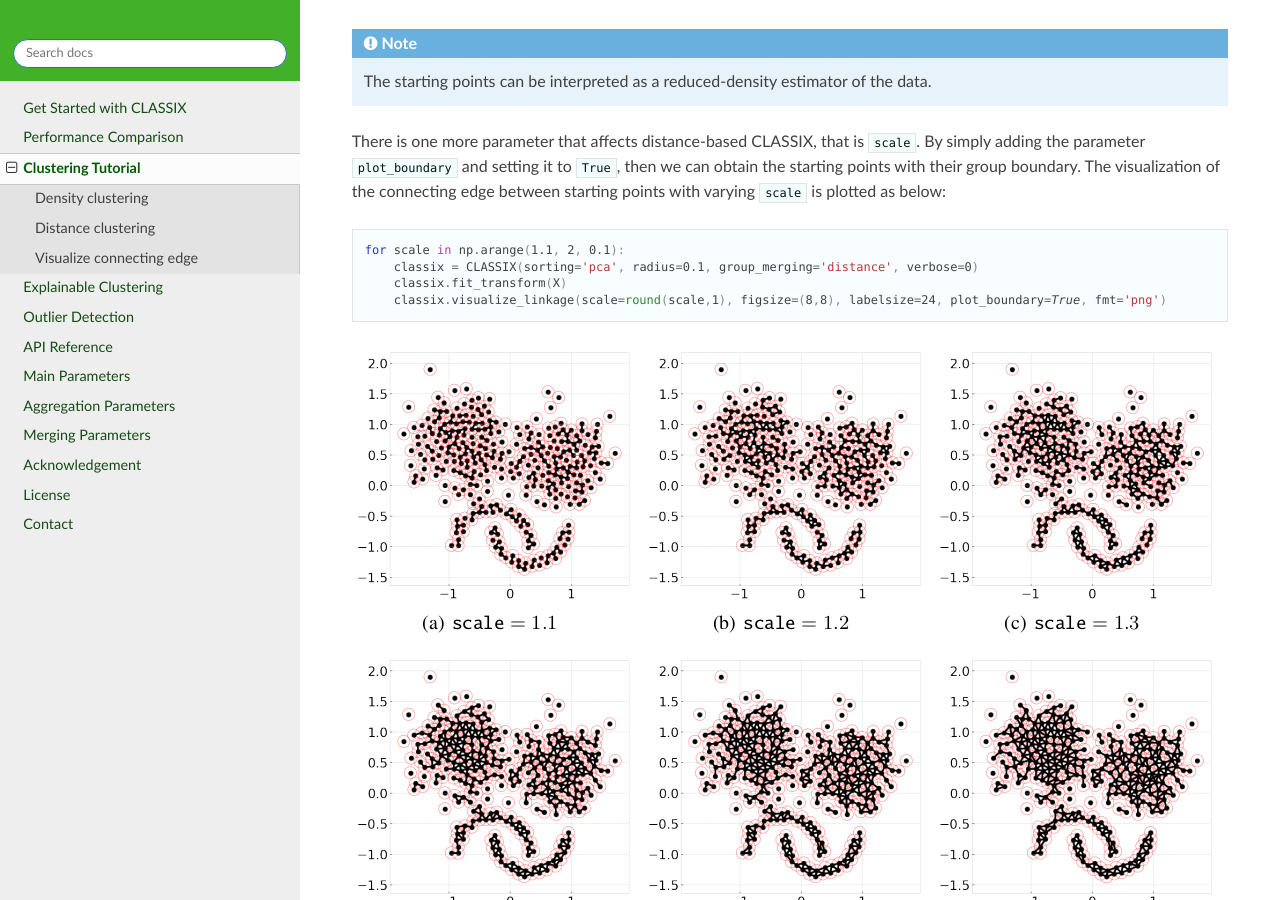
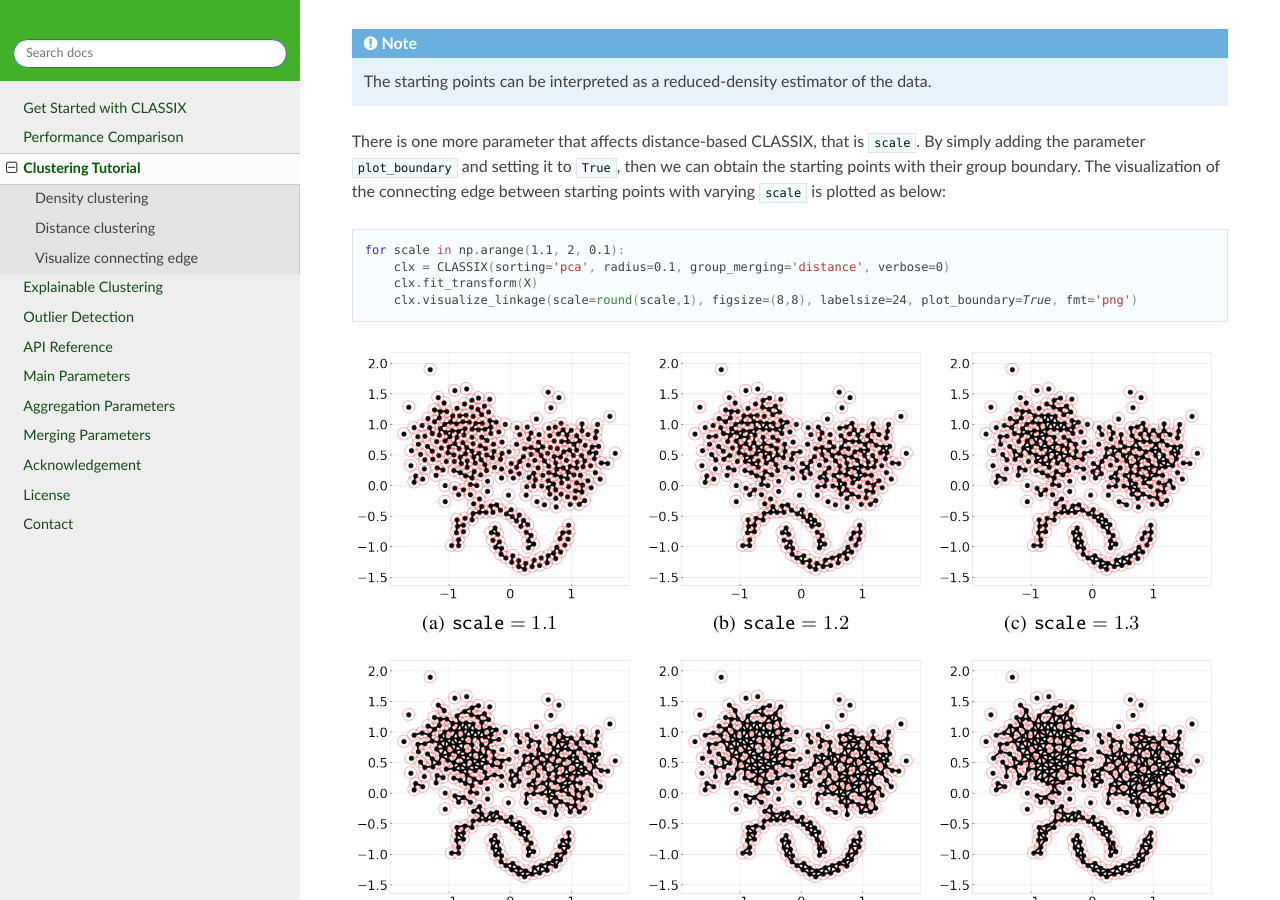
Before and after one commit to nla-group/classix, a Sphinx documentation site: the page built from docs/source/clustering_tutorial.rst, in a window 1280 px wide and 900 px high, scrolled down 4889 px. Built offline with Sphinx 7.4.7 and the Read the Docs theme 2.0.0, drawn with Linux system fonts in a browser that asks for light colours.

Commit message:
update doc

```diff
--- a/docs/source/clustering_tutorial.rst
+++ b/docs/source/clustering_tutorial.rst
@@ -200,9 +200,9 @@ There is one more parameter that affects distance-based CLASSIX, that is ``scale
 .. code:: python
 
     for scale in np.arange(1.1, 2, 0.1):
-        classix = CLASSIX(sorting='pca', radius=0.1, group_merging='distance', verbose=0)
-        classix.fit_transform(X)
-        classix.visualize_linkage(scale=round(scale,1), figsize=(8,8), labelsize=24, plot_boundary=True, fmt='png')
+        clx = CLASSIX(sorting='pca', radius=0.1, group_merging='distance', verbose=0)
+        clx.fit_transform(X)
+        clx.visualize_linkage(scale=round(scale,1), figsize=(8,8), labelsize=24, plot_boundary=True, fmt='png')
 
 .. image:: images/single_linkage.png
 
```
Also changed, not shown: 4 other files.
